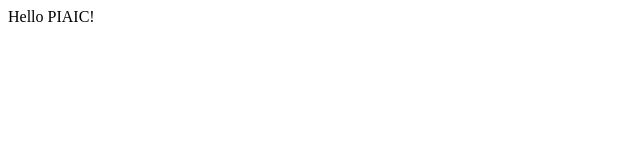
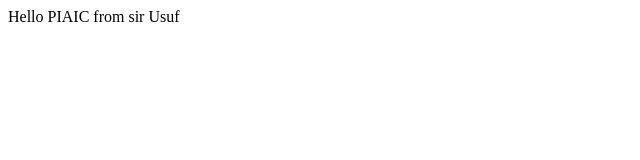
Before and after one commit to daniyalnagori/gatsbywithnetlify6pm, a Gatsby site: page / in a window 1280 px wide. Shown: the full height of the page, 0-640 px from the left. Built offline with nearby package versions, Linux system fonts and the light colour scheme; Gatsby itself is replaced by a stand-in of ours.

Commit message:
again text changed in index.js file

```diff
--- a/src/pages/index.js
+++ b/src/pages/index.js
@@ -1,5 +1,5 @@
 import React from "react"
 
 export default function Home() {
-  return <div>Hello PIAIC!</div>
+  return <div>Hello PIAIC from sir Usuf</div>
 }
```
